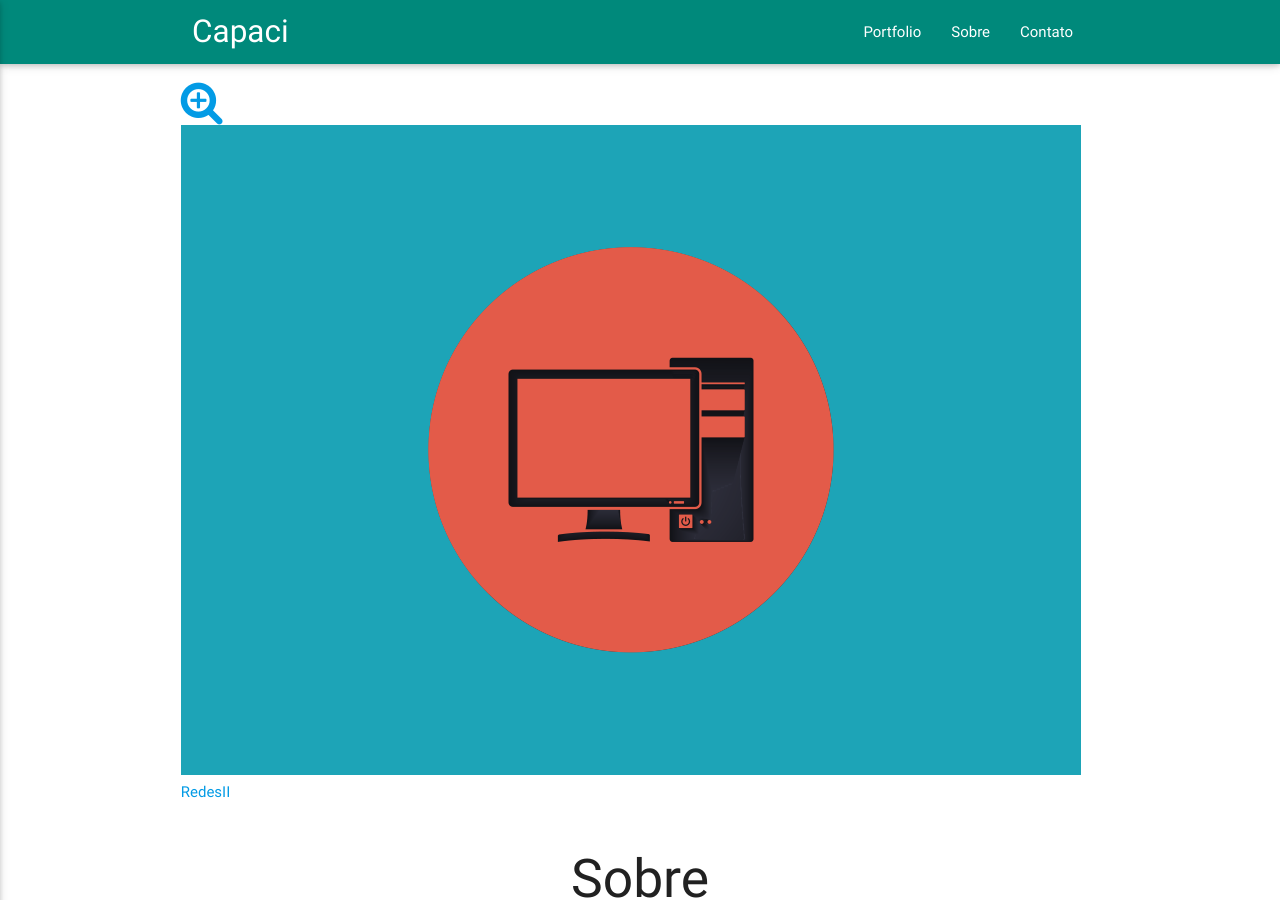
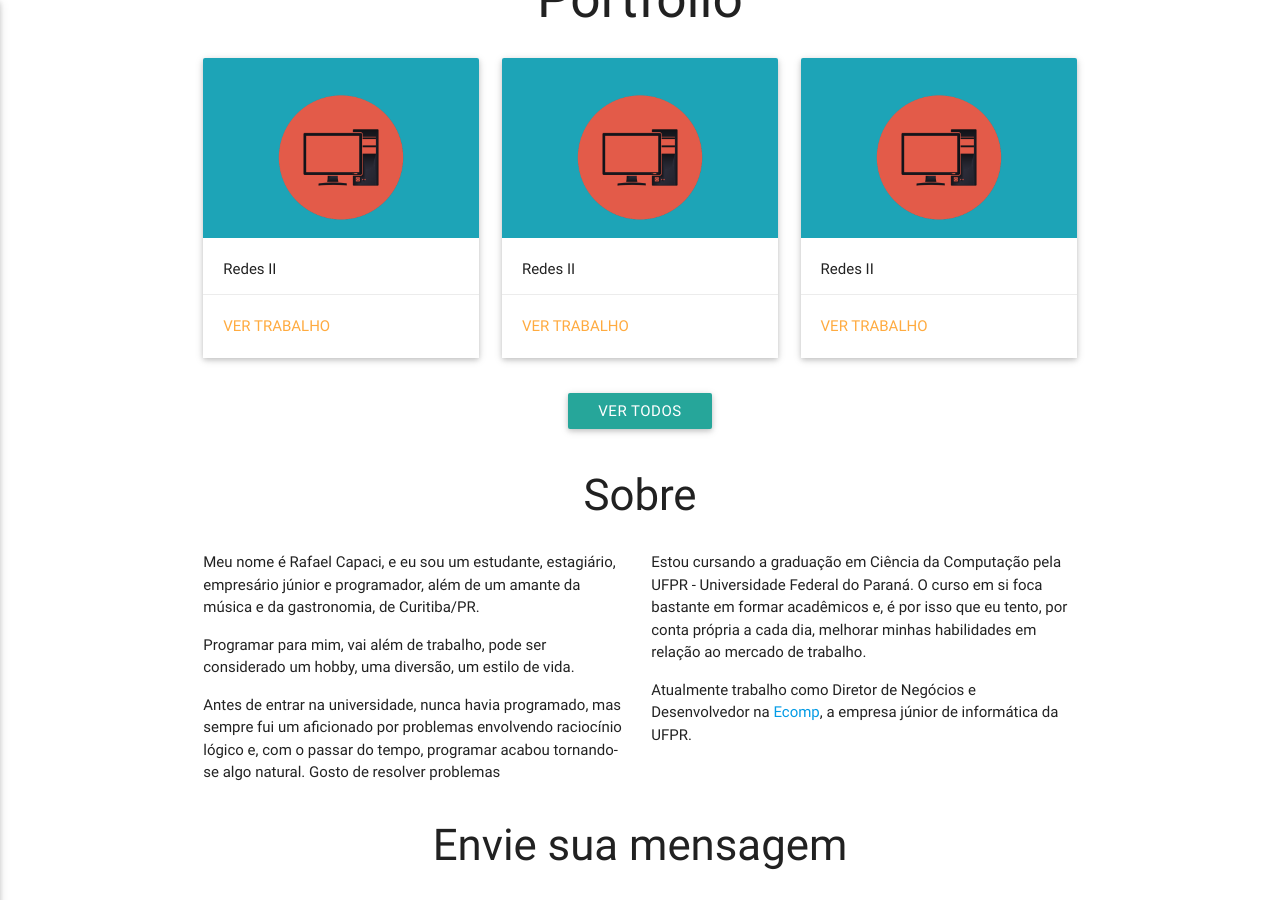
Before and after one commit to capaci/capaci.github.io, a Jekyll site: the page built from index.html, in a window 1280 px wide and 900 px high, scrolled down 445 px. Built offline with Jekyll 4.4.1, drawn with Linux system fonts in a browser that asks for light colours.

Commit message:
seção portfolio

```diff
--- a/_includes/header.html
+++ b/_includes/header.html
@@ -1,4 +1,4 @@
-<header class="navbar-fixed">
+<header>
     <nav class="teal darken-1" role="navigation">
         <div class="nav-wrapper container">
             <a href="#!" class="brand-logo">Capaci</a>
--- a/_includes/home/about.html
+++ b/_includes/home/about.html
@@ -3,7 +3,7 @@
     <div class="container">
         <div class="row">
             <div class="col s12 center-align">
-                <h2>Sobre</h2>
+                <h3>Sobre</h3>
                 <div class="col l6">
                     <p class="left-align">
                         Meu nome é Rafael Capaci, e eu sou um estudante, estagiário, empresário júnior e programador, além de um amante da música e da gastronomia, de Curitiba/PR.
--- a/_includes/home/contact.html
+++ b/_includes/home/contact.html
@@ -26,7 +26,7 @@
                     </div>
                 </div>
                 <div class="row">
-                    <button class="btn waves-effect waves-light right" type="submit" name="action">Submit
+                    <button class="btn-large waves-effect waves-light right" type="submit" name="action">Submit
                       <i class="material-icons right">send</i>
                     </button>
                 </div>
--- /dev/null
+++ b/_includes/home/portfolio.html
@@ -0,0 +1,91 @@
+<!-- Portfolio Grid Section -->
+<!-- <section id="portfolio">
+<div class="container">
+<div class="row">
+<div class="col-lg-12 text-center">
+<h2>Portfolio</h2>
+</div>
+</div>
+<div class="row">
+<div class="col-sm-12 portfolio-item">
+<a href="#portfolioModal1" class="portfolio-link" data-toggle="modal">
+<div class="caption">
+<div class="caption-content">
+<i class="fa fa-search-plus fa-3x"></i>
+</div>
+</div>
+<img src="img/portfolio/computer.png" class="img-responsive" alt="">
+</a>
+<div class="text-center">
+<a href="#portfolioModal1" class="portfolio-link" data-toggle="modal">RedesII</a>
+</div>
+</div>
+</div>
+</div>
+</section> -->
+
+
+<section id="portfolio">
+    <div class="container">
+        <div class="row">
+            <h2 class="center-align">Portfolio</h2>
+            <div class="col l12">
+
+                <div class="col s12 m4">
+                    <div class="card small hoverable">
+                        <div class="card-image">
+                            <img src="img/portfolio/computer.png">
+                        </div>
+                        <div class="card-content">
+                            <p>
+                                Redes II
+                            </p>
+                        </div>
+                        <div class="card-action">
+                            <a href="#">Ver trabalho</a>
+                        </div>
+                    </div>
+                </div>
+
+                <div class="col s12 m4">
+                    <div class="card small hoverable">
+                        <div class="card-image">
+                            <img src="img/portfolio/computer.png">
+                        </div>
+                        <div class="card-content">
+                            <p>
+                                Redes II
+                            </p>
+                        </div>
+                        <div class="card-action">
+                            <a href="#">Ver trabalho</a>
+                        </div>
+                    </div>
+                </div>
+
+                <div class="col s12 m4">
+                    <div class="card small hoverable">
+                        <div class="card-image">
+                            <img src="img/portfolio/computer.png">
+                        </div>
+                        <div class="card-content">
+                            <p>
+                                Redes II
+                            </p>
+                        </div>
+                        <div class="card-action">
+                            <a href="#">Ver trabalho</a>
+                        </div>
+                    </div>
+                </div>
+
+            </div>
+        </div>
+
+        <div class="row">
+            <div class="col s12 center">
+                <a class="btn">Ver todos</a>
+            </div>
+        </div>
+    </div>
+</section>
--- a/index.html
+++ b/index.html
@@ -19,33 +19,7 @@ title: My Page
     </div>
 </header>
 
-<!-- Portfolio Grid Section -->
-<section id="portfolio">
-    <div class="container">
-        <div class="row">
-            <div class="col-lg-12 text-center">
-                <h2>Portfolio</h2>
-                <hr class="star-primary">
-            </div>
-        </div>
-        <div class="row">
-            <div class="col-sm-12 portfolio-item">
-                <a href="#portfolioModal1" class="portfolio-link" data-toggle="modal">
-                    <div class="caption">
-                        <div class="caption-content">
-                            <i class="fa fa-search-plus fa-3x"></i>
-                        </div>
-                    </div>
-                    <img src="img/portfolio/computer.png" class="img-responsive" alt="">
-                </a>
-                <div class="text-center">
-                    <a href="#portfolioModal1" class="portfolio-link" data-toggle="modal">RedesII</a>
-                </div>
-            </div>
-        </div>
-    </div>
-</section>
-
+    {% include home/portfolio.html %}
 
     {% include home/about.html %}
 
```
